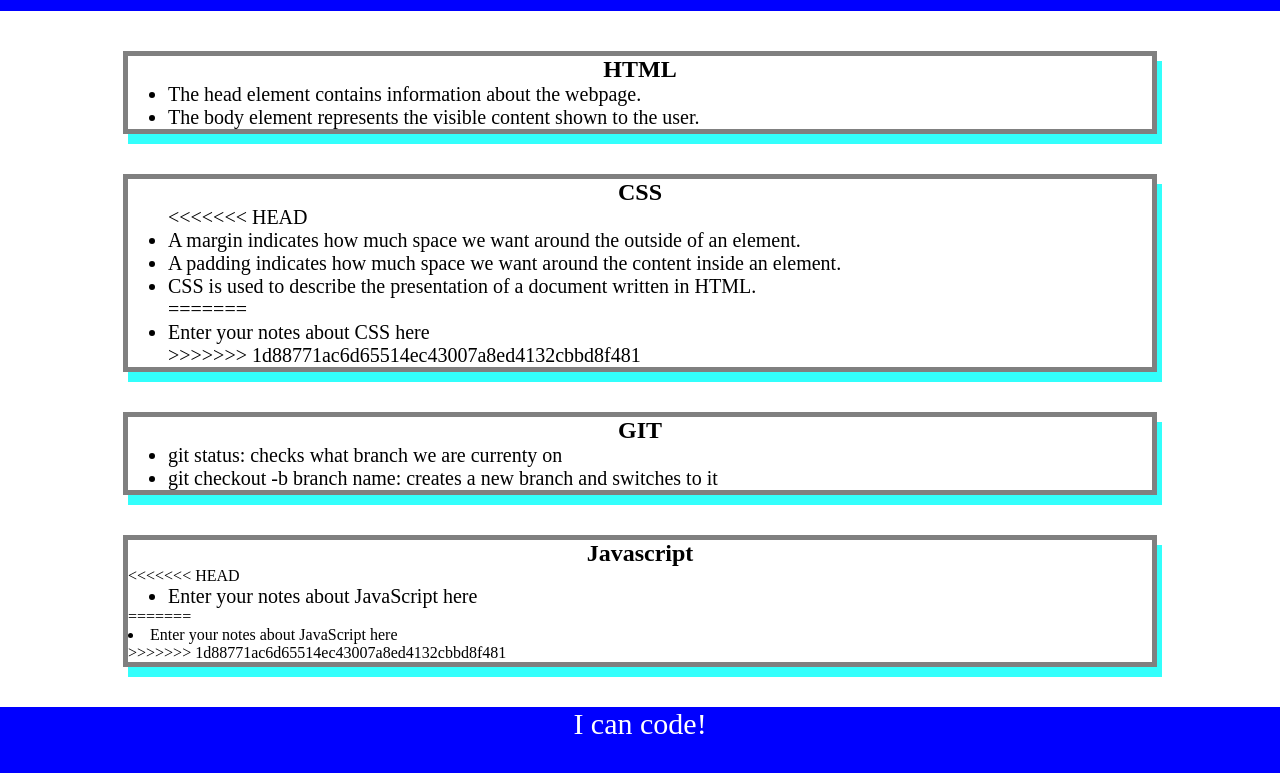
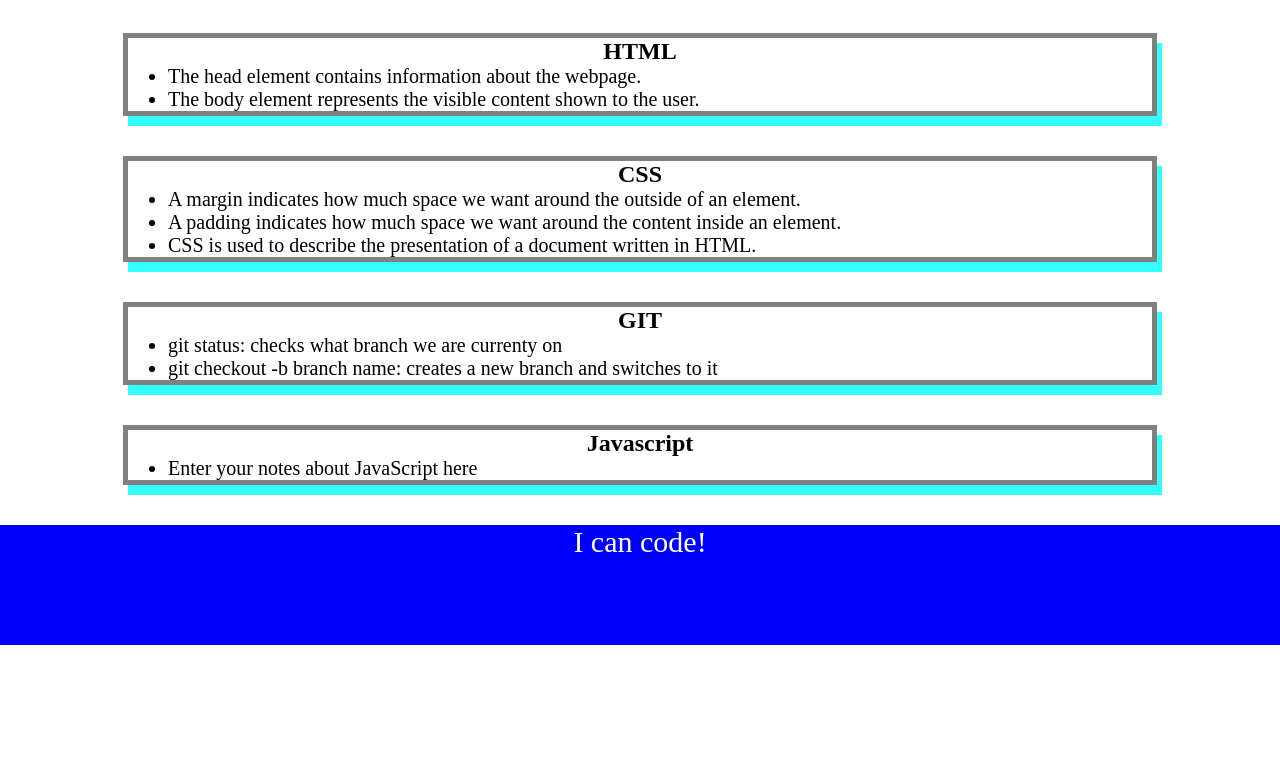
Before and after one commit to jdel-18/prework-study-guide, a plain HTML site: page prework-study-guide/index.html in a window 1280 px wide. Shown: the part 127-900 px from the top of the page. After the commit the page ends 800 px from the top, so only its background shows below. Drawn offline with Linux system fonts and the light colour scheme.

Commit message:
added CSS to project

```diff
--- a/prework-study-guide/index.html
+++ b/prework-study-guide/index.html
@@ -4,10 +4,7 @@
     <meta charset="UTF-8" />
     <meta http-equiv="X-UA-Compatible" content="IE=edge" />
     <meta name="viewport" content="width=device-width, initial-scale=1.0" />
-<<<<<<< HEAD
     <link rel="stylesheet" href="./assets/style.css">
-=======
->>>>>>> 1d88771ac6d65514ec43007a8ed4132cbbd8f481
     <title>prework study guide</title>
   </head>
   <body>
@@ -27,13 +24,9 @@
       <section class="card" id="css-section">
         <h2>CSS</h2>
         <ul>
-<<<<<<< HEAD
           <li>A margin indicates how much space we want around the outside of an element.</li>
           <li>A padding indicates how much space we want around the content inside an element.</li>
           <li>CSS is used to describe the presentation of a document written in HTML.</li>
-=======
-          <li>Enter your notes about CSS here</li>
->>>>>>> 1d88771ac6d65514ec43007a8ed4132cbbd8f481
         </ul>
 
       </section>
@@ -49,15 +42,9 @@
 
       <section class="card" id="javascript-section">
         <h2>Javascript</h2>
-<<<<<<< HEAD
         <ul>
           <li>Enter your notes about JavaScript here</li>
         </ul>
-=======
-        <ui>
-          <li>Enter your notes about JavaScript here</li>
-        </ui>
->>>>>>> 1d88771ac6d65514ec43007a8ed4132cbbd8f481
 
       </section>
     </main>
```
